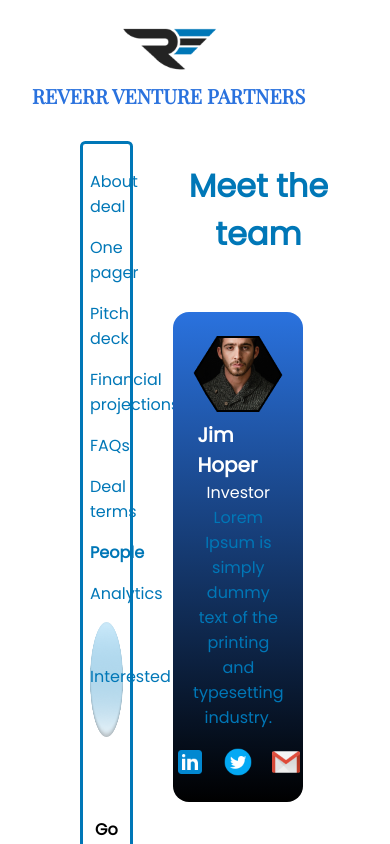
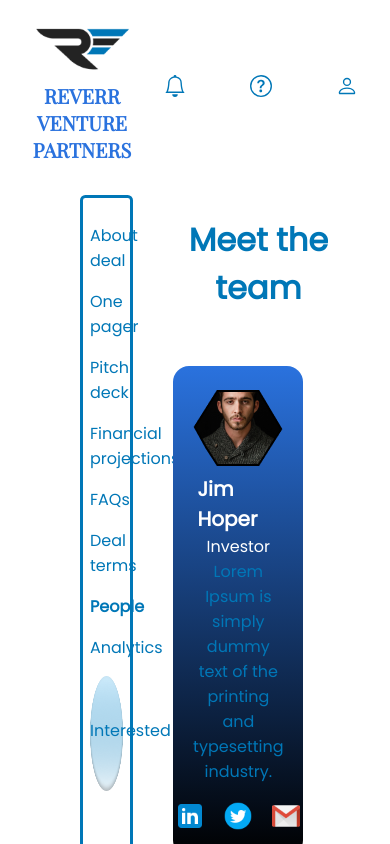
Before and after one commit to Reverr-Finaura/rvpreact, a React (Create React App) app: page /people in a window 390 px wide. Shown: the top 844 px of the page. Built offline with nearby package versions, Linux system fonts and the light colour scheme; no server answers.

Commit message:
obsolete media query removed

```diff
--- a/src/components/loggedInNavbar/LoggedInNavbar.css
+++ b/src/components/loggedInNavbar/LoggedInNavbar.css
@@ -1,10 +1,10 @@
-.loged-in__navbar {
+.logged-in__navbar {
   display: flex;
   flex-direction: row;
   justify-content: space-between;
 }
 
-.loged-in__reverr {
+.logged-in__reverr {
   color: white;
   display: flex;
   flex-direction: column;
@@ -17,7 +17,7 @@
   font-weight: 800;
 }
 
-.loged-in__title {
+.logged-in__title {
   margin-top: 0.5rem;
   margin-bottom: 1rem;
   text-align: center;
@@ -25,11 +25,11 @@
   cursor: default;
 }
 
-.loged-in__logo {
+.logged-in__logo {
   width: 100px;
 }
 
-.loged-in__links {
+.logged-in__links {
   color: white;
   display: flex;
   flex-direction: row;
@@ -39,19 +39,13 @@
   font-size: 22px;
 }
 
-.loged-in__link {
+.logged-in__link {
   margin: 0 2rem;
   font-weight: 600;
   color: #0077b7;
   cursor: pointer;
 }
 
-.loged-in__link:hover {
+.logged-in__link:hover {
   opacity: 0.6;
 }
-
-@media screen and (width<1000px) {
-  .loged-in__links {
-    display: none;
-  }
-}
--- a/src/components/loggedInNavbar/LoggedInNavbar.js
+++ b/src/components/loggedInNavbar/LoggedInNavbar.js
@@ -3,23 +3,23 @@ import logo from "../../assets/vectors/Reverr Black 2.png";
 import { useNavigate } from "react-router-dom";
 import { Bell, QuestionCircle, Person } from "react-bootstrap-icons";
 
-const LogedInNavbar = () => {
+const LoggedInNavbar = () => {
   const navigate = useNavigate();
 
   return (
-    <div className="loged-in__navbar">
-      <div className="loged-in__reverr">
-        <img src={logo} alt="reverr-logo" className="loged-in__logo" />
-        <div className="loged-in__title">REVERR VENTURE PARTNERS</div>
+    <div className="logged-in__navbar">
+      <div className="logged-in__reverr">
+        <img src={logo} alt="reverr-logo" className="logged-in__logo" />
+        <div className="logged-in__title">REVERR VENTURE PARTNERS</div>
       </div>
-      <div className="loged-in__links">
-        <span className="loged-in__link">
+      <div className="logged-in__links">
+        <span className="logged-in__link">
           <Bell />
         </span>
-        <span className="loged-in__link">
+        <span className="logged-in__link">
           <QuestionCircle />
         </span>
-        <span className="loged-in__link" onClick={() => navigate("/profile")}>
+        <span className="logged-in__link" onClick={() => navigate("/profile")}>
           <Person />
         </span>
       </div>
@@ -27,4 +27,4 @@ const LogedInNavbar = () => {
   );
 };
 
-export default LogedInNavbar;
+export default LoggedInNavbar;
```
